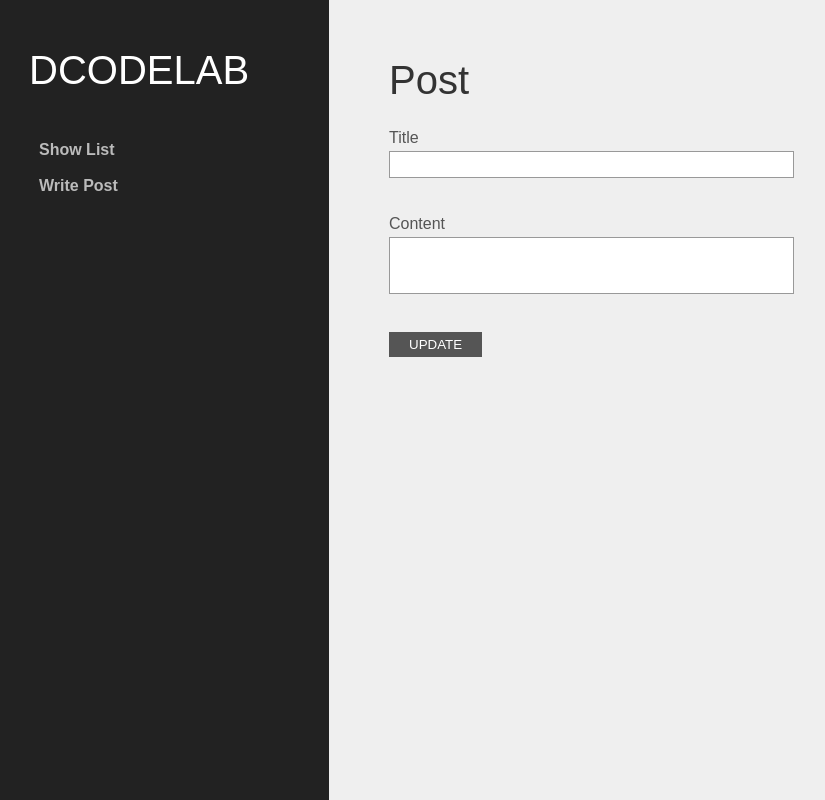
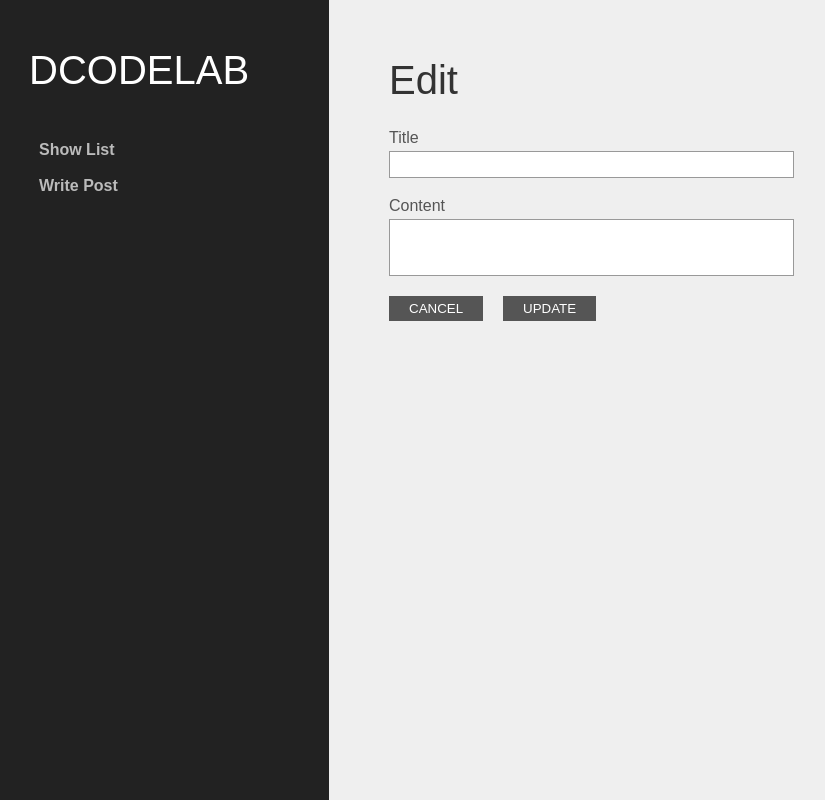
Before and after one commit to kwonchanwooo/node-react, a React (Create React App) app in the folder client/: page /edit/1 in a window 1280 px wide. Shown: the whole page, without its empty margins (21-846 px from the left). Built offline with nearby package versions, Linux system fonts and the light colour scheme; no server answers.

Commit message:
수정기능 완료

```diff
--- a/client/src/community/Edit.jsx
+++ b/client/src/community/Edit.jsx
@@ -1,13 +1,43 @@
 import Layout from '../common/Layout';
 import { useState, useEffect } from 'react';
-import { useParams } from 'react-router-dom';
+import { useParams, useNavigate } from 'react-router-dom';
 import axios from 'axios';
+import styled from 'styled-components';
+
+const BtnSet = styled.div`
+	display: flex;
+	gap: 20px;
+	margin-top: 20px;
+`;
 
 function Edit() {
 	const params = useParams();
+	const navigate = useNavigate();
 	const [Detail, setDetail] = useState({});
 	const [Title, setTitle] = useState('');
 	const [Content, setContent] = useState('');
+
+	const handleUpdate = () => {
+		if (Title.trim() === '' || Content.trim() === '') return alert('모든 항목을 입력하세요');
+
+		const item = {
+			title: Title,
+			content: Content,
+			num: params.num,
+		};
+
+		axios
+			.post('/api/community/edit', item)
+			.then((res) => {
+				if (res.data.success) {
+					alert('글 수정이 완료되었습니다.');
+					navigate(`/detail/${params.num}`);
+				} else {
+					alert('글 수정에 실패했습니다.');
+				}
+			})
+			.catch((err) => console.log(err));
+	};
 
 	//순서1 - 처음 컴포넌트 마운트시 서버쪽에 데이터 요청후 응답값을 Detail에 옮겨담음
 	useEffect(() => {
@@ -26,15 +56,19 @@ function Edit() {
 
 	return (
 		//input의 value에 Title, Content값을 등록해서 onChange이벤트가 발생할 때마다 상태관리
-		<Layout name={'Post'}>
-			<label htmlFor='tit'>Title</label>
-			<input type='text' id='tit' value={Title || ''} onChange={(e) => setTitle(e.target.value)} />
-			<br />
-			<label htmlFor='con'>Content</label>
-			<textarea name='cons' id='id' cols='30' rows='3' value={Content || ''} onChange={(e) => setContent(e.target.value)}></textarea>
-			<br />
-			<button>UPDATE</button>
-		</Layout>
+		<>
+			<Layout name={'Edit'}>
+				<label htmlFor='tit'>Title</label>
+				<input type='text' id='tit' value={Title || ''} onChange={(e) => setTitle(e.target.value)} />
+				<label htmlFor='con'>Content</label>
+				<textarea name='cons' id='id' cols='30' rows='3' value={Content || ''} onChange={(e) => setContent(e.target.value)}></textarea>
+
+				<BtnSet>
+					<button onClick={() => navigate(-1)}>CANCEL</button>
+					<button onClick={handleUpdate}>UPDATE</button>
+				</BtnSet>
+			</Layout>
+		</>
 	);
 }
 
```
Also changed, not shown: 1 other file (tests, documents, lock files or other folders).
